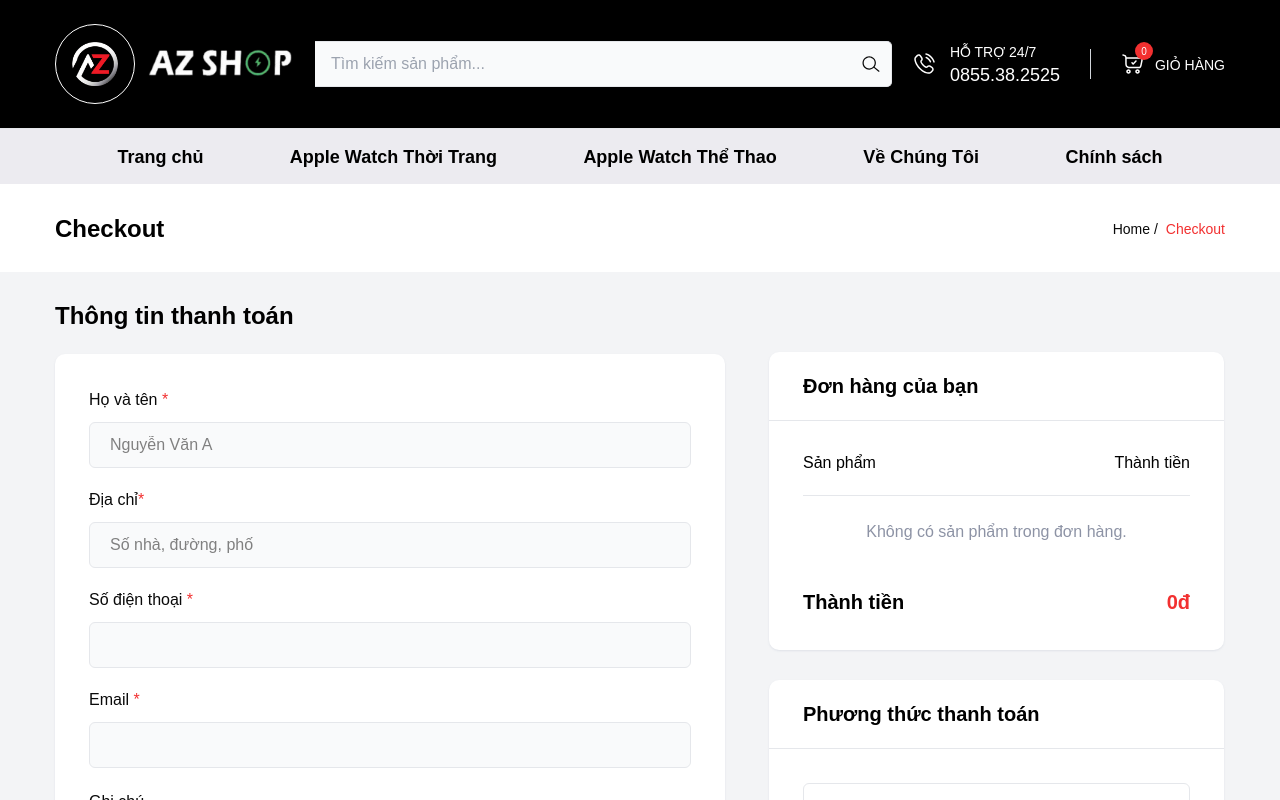
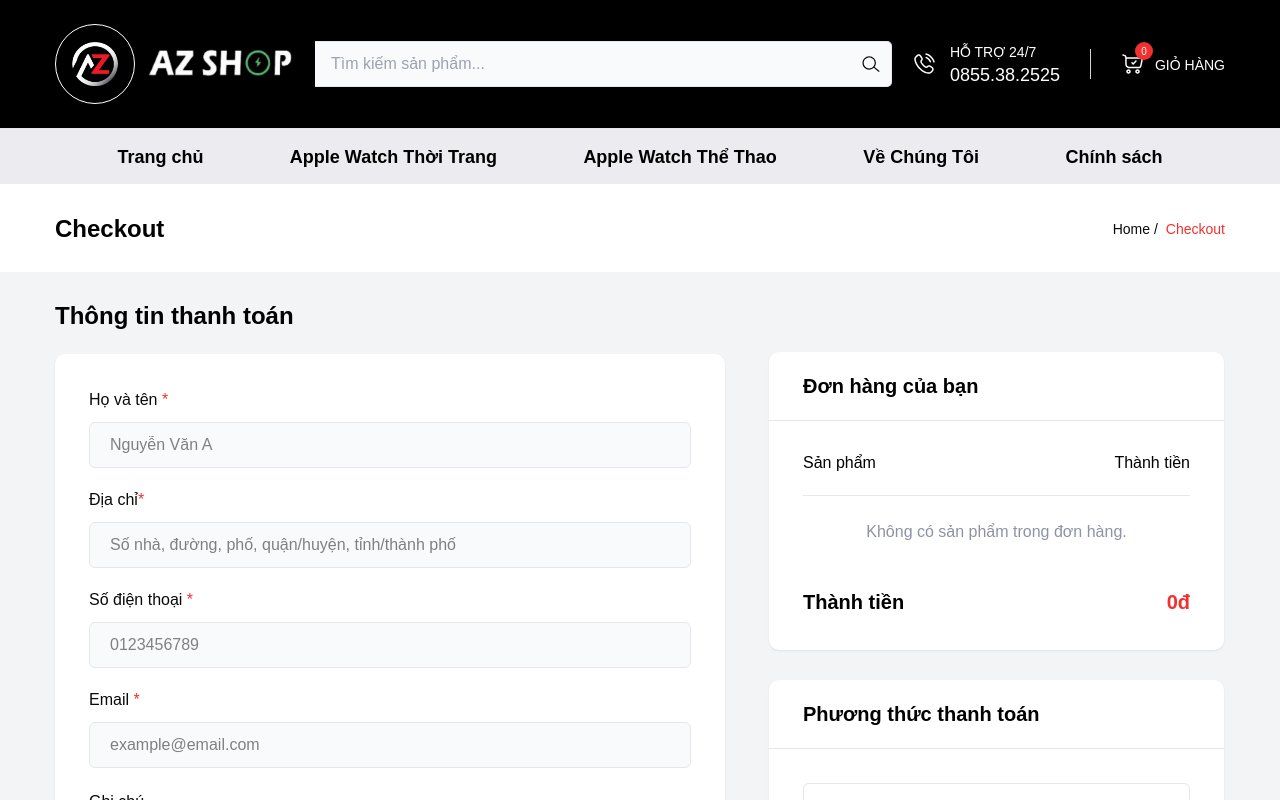
Before and after one commit to dqhuy209/AzShopClient, a Next.js app: page /checkout in a window 1280 px wide. Shown: the top 800 px of the page. Built offline with nearby package versions, Linux system fonts and the light colour scheme.

Commit message:
feat: add checkout service and integrate react-hook-form in checkout components

```diff
--- a/package.json
+++ b/package.json
@@ -21,6 +21,7 @@
     "prettier": "^3.6.2",
     "react": "19.0.0",
     "react-dom": "19.0.0",
+    "react-hook-form": "^7.62.0",
     "react-hot-toast": "^2.4.1",
     "react-range-slider-input": "^3.0.7",
     "react-redux": "^9.2.0",
--- a/src/components/Checkout/Billing.jsx
+++ b/src/components/Checkout/Billing.jsx
@@ -1,6 +1,6 @@
 import React from 'react'
 
-const Billing = () => {
+const Billing = ({ register, errors }) => {
   return (
     <div className="lg:mt-[-52px]">
       <h2 className="font-semibold text-dark text-xl sm:text-2xl mb-5.5">
@@ -10,60 +10,93 @@ const Billing = () => {
       <div className="bg-white shadow-1 rounded-[10px] p-4 sm:p-8.5">
         <div className="flex flex-col gap-5 mb-5 lg:flex-row sm:gap-8">
           <div className="w-full">
-            <label htmlFor="fullName" className="block mb-2.5">
+            <label htmlFor="customerName" className="block mb-2.5">
               Họ và tên <span className="text-red">*</span>
             </label>
 
             <input
               type="text"
-              name="fullName"
-              id="fullName"
+              {...register('customerName', {
+                required: 'Họ và tên là bắt buộc',
+                minLength: { value: 2, message: 'Họ và tên phải có ít nhất 2 ký tự' }
+              })}
               placeholder="Nguyễn Văn A"
-              className="rounded-md border border-gray-3 bg-gray-1 placeholder:text-dark-5 w-full py-2.5 px-5 outline-none duration-200 focus:border-transparent focus:shadow-input focus:ring-2 focus:ring-blue/20"
+              className={`rounded-md border bg-gray-1 placeholder:text-dark-5 w-full py-2.5 px-5 outline-none duration-200 focus:border-transparent focus:shadow-input focus:ring-2 focus:ring-blue/20 ${errors.customerName ? 'border-red' : 'border-gray-3'
+                }`}
             />
+            {errors.customerName && (
+              <p className="mt-1 text-sm text-red">{errors.customerName.message}</p>
+            )}
           </div>
         </div>
 
         <div className="mb-5">
-          <label htmlFor="address" className="block mb-2.5">
+          <label htmlFor="customerAddress" className="block mb-2.5">
             Địa chỉ
             <span className="text-red">*</span>
           </label>
 
           <input
             type="text"
-            name="address"
-            id="address"
-            placeholder="Số nhà, đường, phố"
-            className="rounded-md border border-gray-3 bg-gray-1 placeholder:text-dark-5 w-full py-2.5 px-5 outline-none duration-200 focus:border-transparent focus:shadow-input focus:ring-2 focus:ring-blue/20"
+            {...register('customerAddress', {
+              required: 'Địa chỉ là bắt buộc',
+              minLength: { value: 10, message: 'Địa chỉ phải có ít nhất 10 ký tự' }
+            })}
+            placeholder="Số nhà, đường, phố, quận/huyện, tỉnh/thành phố"
+            className={`rounded-md border bg-gray-1 placeholder:text-dark-5 w-full py-2.5 px-5 outline-none duration-200 focus:border-transparent focus:shadow-input focus:ring-2 focus:ring-blue/20 ${errors.customerAddress ? 'border-red' : 'border-gray-3'
+              }`}
           />
+          {errors.customerAddress && (
+            <p className="mt-1 text-sm text-red">{errors.customerAddress.message}</p>
+          )}
         </div>
 
         <div className="mb-5">
-          <label htmlFor="phone" className="block mb-2.5">
+          <label htmlFor="customerPhone" className="block mb-2.5">
             Số điện thoại <span className="text-red">*</span>
           </label>
 
           <input
-            type="text"
-            name="phone"
-            id="phone"
-            className="rounded-md border border-gray-3 bg-gray-1 placeholder:text-dark-5 w-full py-2.5 px-5 outline-none duration-200 focus:border-transparent focus:shadow-input focus:ring-2 focus:ring-blue/20"
+            type="tel"
+            {...register('customerPhone', {
+              required: 'Số điện thoại là bắt buộc',
+              pattern: {
+                value: /^[0-9]{10,11}$/,
+                message: 'Số điện thoại phải có 10-11 chữ số'
+              }
+            })}
+            placeholder="0123456789"
+            className={`rounded-md border bg-gray-1 placeholder:text-dark-5 w-full py-2.5 px-5 outline-none duration-200 focus:border-transparent focus:shadow-input focus:ring-2 focus:ring-blue/20 ${errors.customerPhone ? 'border-red' : 'border-gray-3'
+              }`}
           />
+          {errors.customerPhone && (
+            <p className="mt-1 text-sm text-red">{errors.customerPhone.message}</p>
+          )}
         </div>
 
         <div className="mb-5.5">
-          <label htmlFor="email" className="block mb-2.5">
+          <label htmlFor="customerEmail" className="block mb-2.5">
             Email <span className="text-red">*</span>
           </label>
 
           <input
             type="email"
-            name="email"
-            id="email"
-            className="rounded-md border border-gray-3 bg-gray-1 placeholder:text-dark-5 w-full py-2.5 px-5 outline-none duration-200 focus:border-transparent focus:shadow-input focus:ring-2 focus:ring-blue/20"
+            {...register('customerEmail', {
+              required: 'Email là bắt buộc',
+              pattern: {
+                value: /^[A-Z0-9._%+-]+@[A-Z0-9.-]+\.[A-Z]{2,}$/i,
+                message: 'Email không hợp lệ'
+              }
+            })}
+            placeholder="example@email.com"
+            className={`rounded-md border bg-gray-1 placeholder:text-dark-5 w-full py-2.5 px-5 outline-none duration-200 focus:border-transparent focus:shadow-input focus:ring-2 focus:ring-blue/20 ${errors.customerEmail ? 'border-red' : 'border-gray-3'
+              }`}
           />
+          {errors.customerEmail && (
+            <p className="mt-1 text-sm text-red">{errors.customerEmail.message}</p>
+          )}
         </div>
+
         <div className="mb-5.5">
           <div>
             <label htmlFor="notes" className="block mb-2.5">
@@ -71,10 +104,9 @@ const Billing = () => {
             </label>
 
             <textarea
-              name="notes"
-              id="notes"
+              {...register('notes')}
               rows={5}
-              placeholder="Notes about your order, e.g. speacial notes for delivery."
+              placeholder="Ghi chú về đơn hàng, ví dụ: ghi chú đặc biệt cho việc giao hàng."
               className="w-full p-5 duration-200 border rounded-md outline-none border-gray-3 bg-gray-1 placeholder:text-dark-5 focus:border-transparent focus:shadow-input focus:ring-2 focus:ring-blue/20"
             ></textarea>
           </div>
--- a/src/components/Checkout/PaymentMethod.jsx
+++ b/src/components/Checkout/PaymentMethod.jsx
@@ -1,14 +1,8 @@
 import React, { useMemo, useRef, useState } from 'react'
 import Image from 'next/image'
 
-/**
- * PaymentMethod mới:
- * - 3 tuỳ chọn: Cọc, Không cọc, 100%
- * - Hiển thị QR và nút upload ảnh thanh toán
- * - Không xử lý upload thực, chỉ preview client để xác thực người dùng đã chọn ảnh
- */
+
 const PaymentMethod = () => {
-  const [method, setMethod] = useState('no_deposit') // 'deposit' | 'no_deposit' | 'full'
   const [proofImage, setProofImage] = useState(null)
   const fileInputRef = useRef(null)
 
--- a/src/components/Checkout/index.jsx
+++ b/src/components/Checkout/index.jsx
@@ -1,5 +1,6 @@
 'use client'
-import React from 'react'
+import React, { useState, useEffect } from 'react'
+import { useForm } from 'react-hook-form'
 import Breadcrumb from '../Common/Breadcrumb'
 import PaymentMethod from './PaymentMethod'
 import Billing from './Billing'
@@ -9,23 +10,89 @@ import {
   selectSelectedTotalPrice,
 } from '@/redux/features/cart-slice'
 import { formatVND } from '@/utils/formatCurrency'
+import checkoutService from '@/services/checkout'
+import bannerService from '@/services/bannerService'
+
+
 
 const Checkout = () => {
-  // Lấy dữ liệu giỏ hàng từ Redux để hiển thị đúng như trang giỏ hàng
   const cartItems = useAppSelector(selectSelectedItems)
   const totalPrice = useAppSelector(selectSelectedTotalPrice)
+
+  // State quản lý form và modal
+  const [isSubmitting, setIsSubmitting] = useState(false)
+
+  // Sử dụng react-hook-form để quản lý form
+  const {
+    register,
+    handleSubmit,
+    formState: { errors },
+    setValue,
+    watch,
+  } = useForm({
+    defaultValues: {
+      customerName: '',
+      customerEmail: '',
+      customerPhone: '',
+      customerAddress: '',
+      notes: '',
+    }
+  })
+
+  const onSubmit = async (data) => {
+    // Kiểm tra giỏ hàng
+    if (!cartItems || cartItems.length === 0) {
+      toast.error('Giỏ hàng trống, vui lòng thêm sản phẩm')
+      return
+    }
+
+    const orderData = {
+      customerName: data.customerName,
+      customerEmail: data.customerEmail,
+      customerPhone: data.customerPhone,
+      customerAddress: data.customerAddress,
+      notes: data.notes,
+      // orderImage: data.orderImage,
+      items: cartItems.map(item => ({
+        productId: item.id,
+        quantity: 1
+      }))
+    }
+
+    try {
+      setIsSubmitting(true)
+      // Gọi API checkout
+      const response = await checkoutService.checkout(orderData)
+
+      if (response.success) {
+        toast.success('Đặt hàng thành công!')
+
+      } else {
+        toast.error('Có lỗi xảy ra khi đặt hàng')
+      }
+    } catch (error) {
+      console.error('Lỗi đặt hàng:', error)
+      toast.error('Có lỗi xảy ra khi đặt hàng')
+    } finally {
+      setIsSubmitting(false)
+    }
+  }
+
 
   return (
     <>
       <Breadcrumb title={'Checkout'} pages={['checkout']} />
       <section className="py-[10px] lg:py-20 overflow-hidden bg-gray-2">
         <div className="max-w-[1170px] w-full mx-auto px-4 sm:px-8 xl:px-0">
-          <form>
+          <form onSubmit={handleSubmit(onSubmit)}>
             <div className="flex flex-col lg:flex-row gap-7.5 xl:gap-11">
               {/* <!-- checkout left --> */}
               <div className="lg:max-w-[670px] w-full">
                 {/* <!-- billing details --> */}
-                <Billing />
+                <Billing
+                  register={register}
+                  errors={errors}
+                />
               </div>
               {/* // <!-- checkout right --> */}
               <div className="max-w-[455px] w-full">
@@ -104,16 +171,18 @@ const Checkout = () => {
 
                 {/* <!-- checkout button --> */}
                 <button
-                  type="submit"
-                  className="flex justify-center w-full px-6 py-3 mt-7.5 font-medium text-white duration-200 ease-out rounded-md bg-blue hover:bg-blue-dark"
+                  type="button"
+                  disabled={isSubmitting || !cartItems || cartItems.length === 0}
+                  className="flex justify-center w-full px-6 py-3 mt-7.5 font-medium text-white duration-200 ease-out rounded-md bg-blue hover:bg-blue-dark disabled:bg-gray-400 disabled:cursor-not-allowed"
                 >
-                  Thanh toán
+                  {isSubmitting ? 'Đang xử lý...' : 'Thanh toán'}
                 </button>
               </div>
             </div>
           </form>
         </div>
       </section>
+
     </>
   )
 }
--- /dev/null
+++ b/src/services/checkout.js
@@ -0,0 +1,25 @@
+import Axios from '@/services/Axios'
+
+const checkout = (payload) => {
+  return Axios.postRequest(`/orders`, payload)
+}
+const uploadOrderImage = async (payload) => {
+  const response = await fetch(
+    'http://46.250.228.124:8089/api/orders/upload-image',
+    {
+      method: 'POST',
+      headers: {
+        'Content-Type': 'application/json',
+      },
+      body: JSON.stringify(payload),
+    }
+  )
+  return response.json()
+}
+
+const checkoutService = {
+  checkout,
+  uploadOrderImage,
+}
+
+export default checkoutService
```
Also changed, not shown: src/components/Common/QuickViewModal.jsx (+9 -7 lines), src/components/ShopDetails/index.jsx (+16 -19 lines), src/components/Common/GlobalLoader.jsx (added), 1 other file (tests, documents, lock files or other folders).
